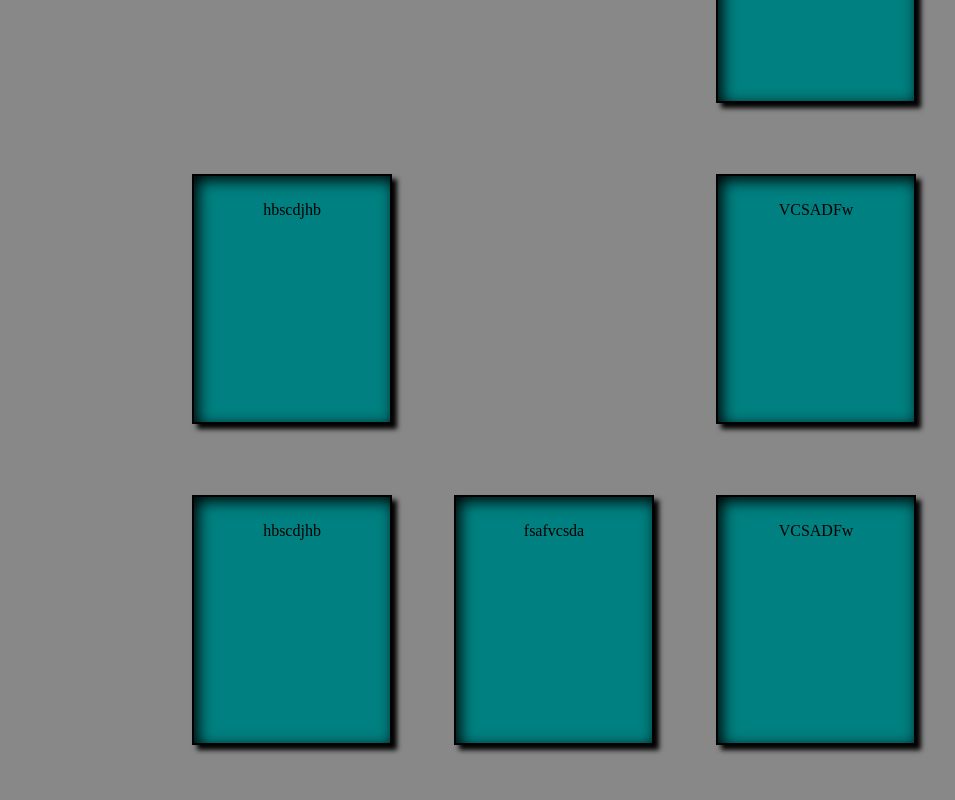
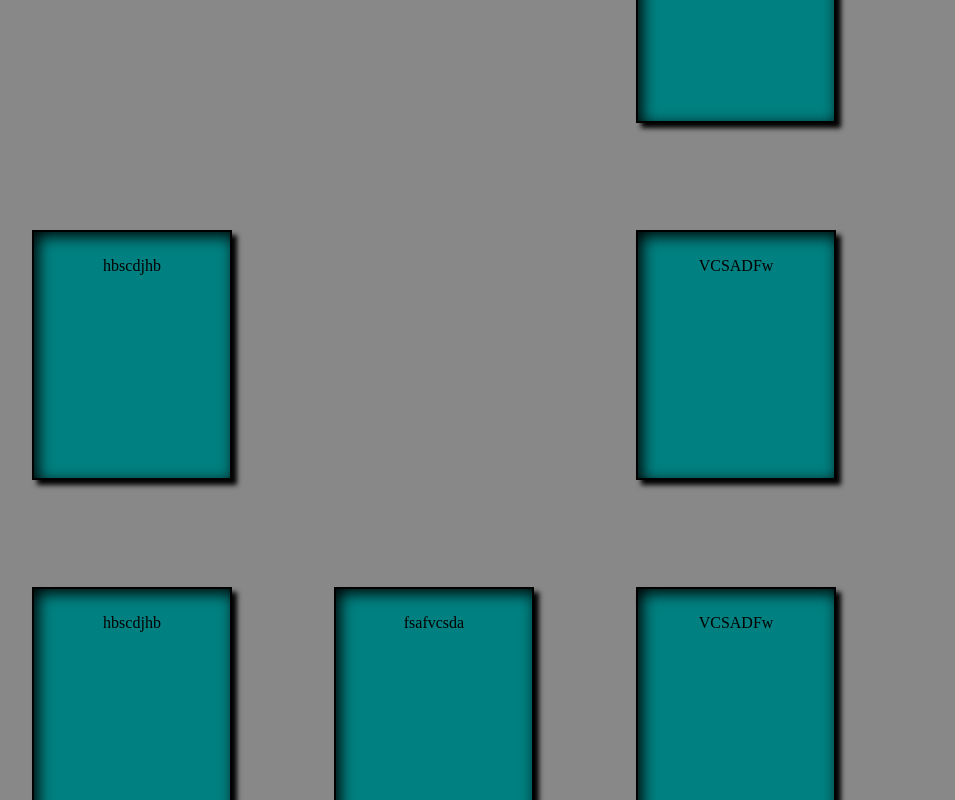
Before and after one commit to zapify-ui/zapify, a React (Create React App) app: page / in a window 1280 px wide. Shown: the part 1300-2100 px from the top of the page, without its empty margins (27-982 px from the left). Built offline with nearby package versions, Linux system fonts and the light colour scheme.

Commit message:
grid space with margin
Signed-off-by: vinaybiradar1717 <vinaybiradar1717@gmail.com>

```diff
--- a/src/App.jsx
+++ b/src/App.jsx
@@ -12,8 +12,7 @@ import Media from "./Components/Layout/Media/Media"
 
 function App() {
   return (
-    <div className="App">
-      <div>
+    <div >
         <Typography variant="h1">Zapify</Typography>
         <Box color="boxPrimary" p={2} m={2.5} />
         <Box color="boxSecondary" p={2} m={2.5} />
@@ -23,9 +22,9 @@ function App() {
         <Box color="darkTertiary" p={2} m={2.5} />
         <Box color="disabled" p={2} m={2.5} />
         <Grid />
-        <GridSpacing nBox={4}>hbscdjhb</GridSpacing>
-        <GridSpacing nBox={3}>fsafvcsda</GridSpacing>
-        <GridSpacing nBox={5}>VCSADFw</GridSpacing>
+        <GridSpacing nBox={4} m={3}>hbscdjhb</GridSpacing>
+        <GridSpacing nBox={3} m={3}>fsafvcsda</GridSpacing>
+        <GridSpacing nBox={5} m={3}>VCSADFw</GridSpacing>
         <Button color="primaryButton">Button</Button>
         <TextField>Input</TextField>
         <Container type="fluid" maxWidth="sm" />
@@ -33,7 +32,6 @@ function App() {
         <Container type="fluid" maxWidth="xl" />
         <Container type="fixed" />
         <Media typeGet = "linear"/>
-      </div>
     </div>
   );
 }
--- a/src/Components/Inputs/Buttons/Buttons.jsx
+++ b/src/Components/Inputs/Buttons/Buttons.jsx
@@ -6,7 +6,7 @@ import "./buttonStyles.scss";
 export default class Button extends Component {
   render() {
     return (
-      <a href className={`${this.props.color} `}>
+      <a href className={`${this.props.color}`}>
         <Typography> {this.props.children}</Typography>
       </a>
     );
--- a/src/Components/Layout/Grid/GridSpacing.jsx
+++ b/src/Components/Layout/Grid/GridSpacing.jsx
@@ -11,13 +11,14 @@ export default class GridSpacing extends Component {
     createTable = () => {
         let table = []
         const nBox = this.props.nBox;
+        const m = (this.props.m);
         // Outer loop to create parent
         for (let i = 0; i < 1; i++) {
           let children = []
           //Inner loop to create children
           for (let j = 0; j < nBox; j++) {
             children.push(<td><div className="GridBox" style={{
-                    margin: "30px"
+                    margin: `${m}rem`
                 }}>{this.props.children}</div></td>)
           }
           //Create the parent and add the children
@@ -28,13 +29,26 @@ export default class GridSpacing extends Component {
     render() {
         return (
             <div className="GridSpacing">
-             {this.createTable()}
+             <table>{this.createTable()}</table>
             </div>
             );
     }
 }
 
+function tweetLength(props, nBox, GridSpacing) {
+    GridSpacing = GridSpacing || 'ANONYMOUS';
+
+    if (props[nBox]) {
+      let value = props[nBox];
+      if (typeof value === 'number') {
+          return (value>2 && value<7) ? null : new Error(" is longer than 140 characters");
+      }
+    }
+
+    // assume all ok
+    return null;
+  }
 
 GridSpacing.propType = {
-    nBox: Proptypes.number
-  }
+    nBox: tweetLength
+  };
```
